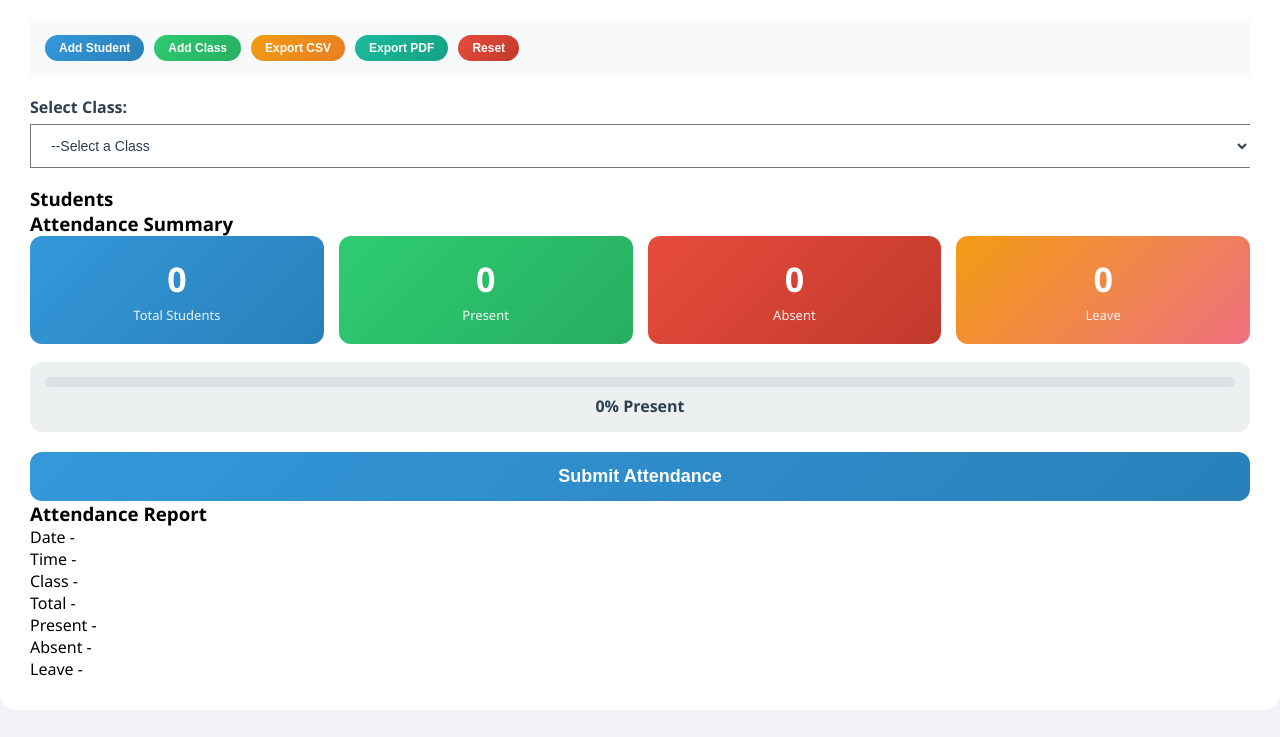
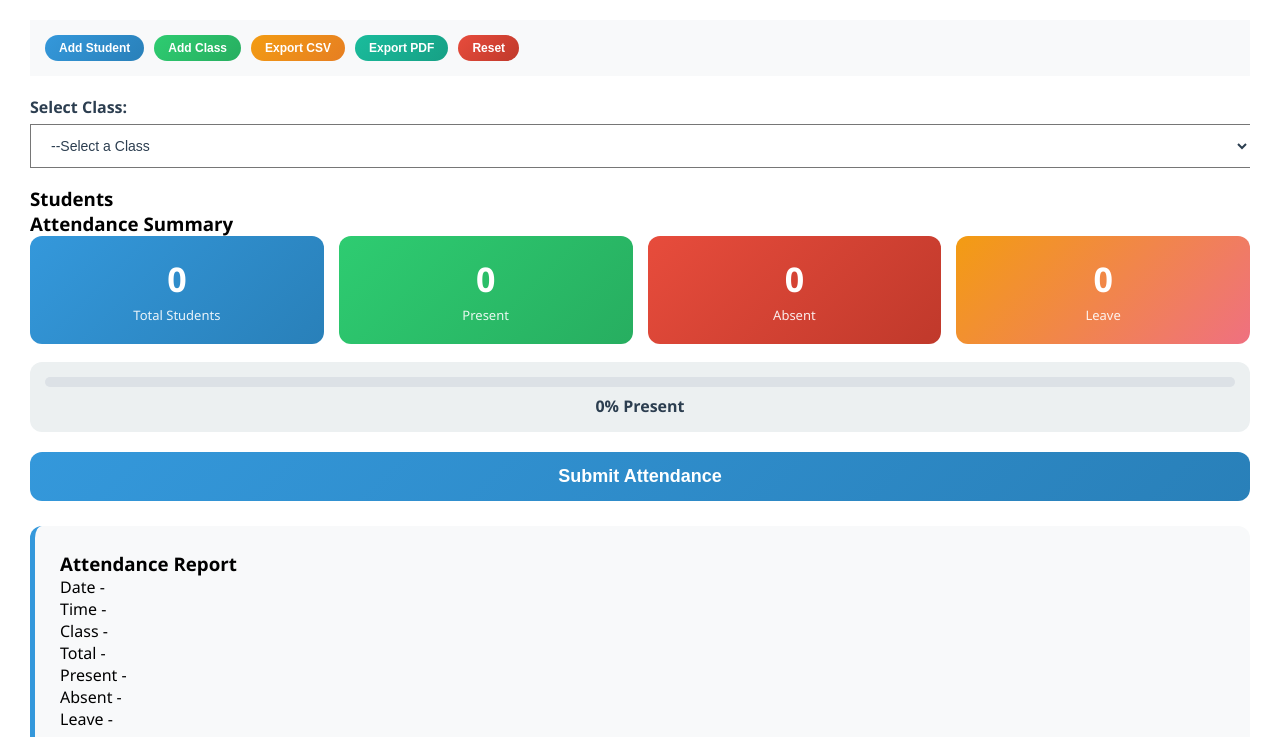
Before and after one commit to 131MohitYadav/ATTENDANCE-PORTAL-SYSTEM, a plain HTML site: page index.html in a window 1280 px wide. Shown: the part 178-915 px from the top of the page. Drawn offline with nearby package versions, Linux system fonts and the light colour scheme.

Commit message:
19 Aug 26

```diff
--- a/index.css
+++ b/index.css
@@ -548,3 +548,14 @@ body.dark-mode .progress-bar{
 body.dark-mode #attendancePercent{
   color: #eee;
 }
+
+
+/* RESULT SECTION */
+
+#resultSection{
+  margin-top: 25px;
+  padding: 25px;
+  background: #f8f9fa;
+  border-radius: 12px;
+  border-left: 5px solid #3498db;
+}
```
